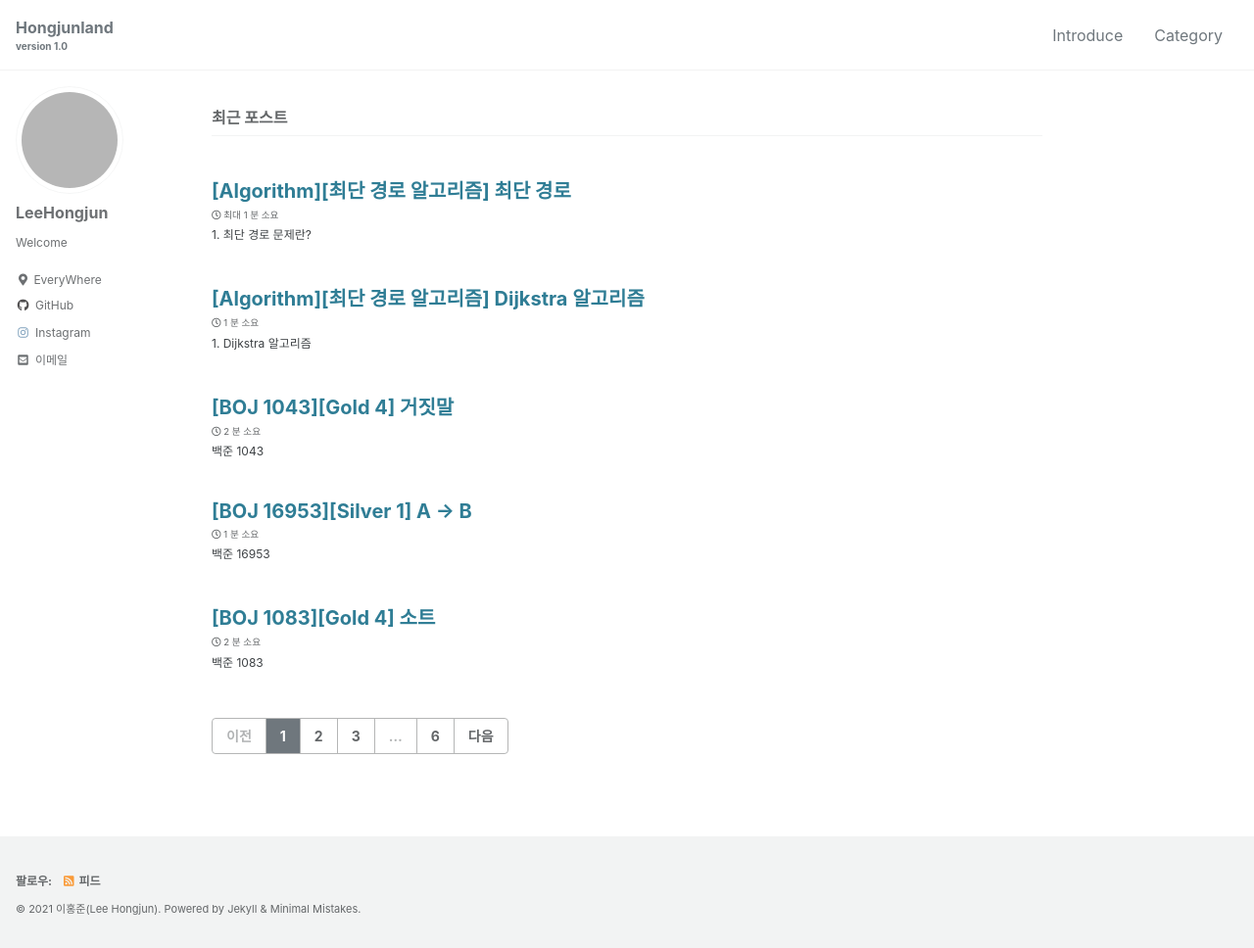
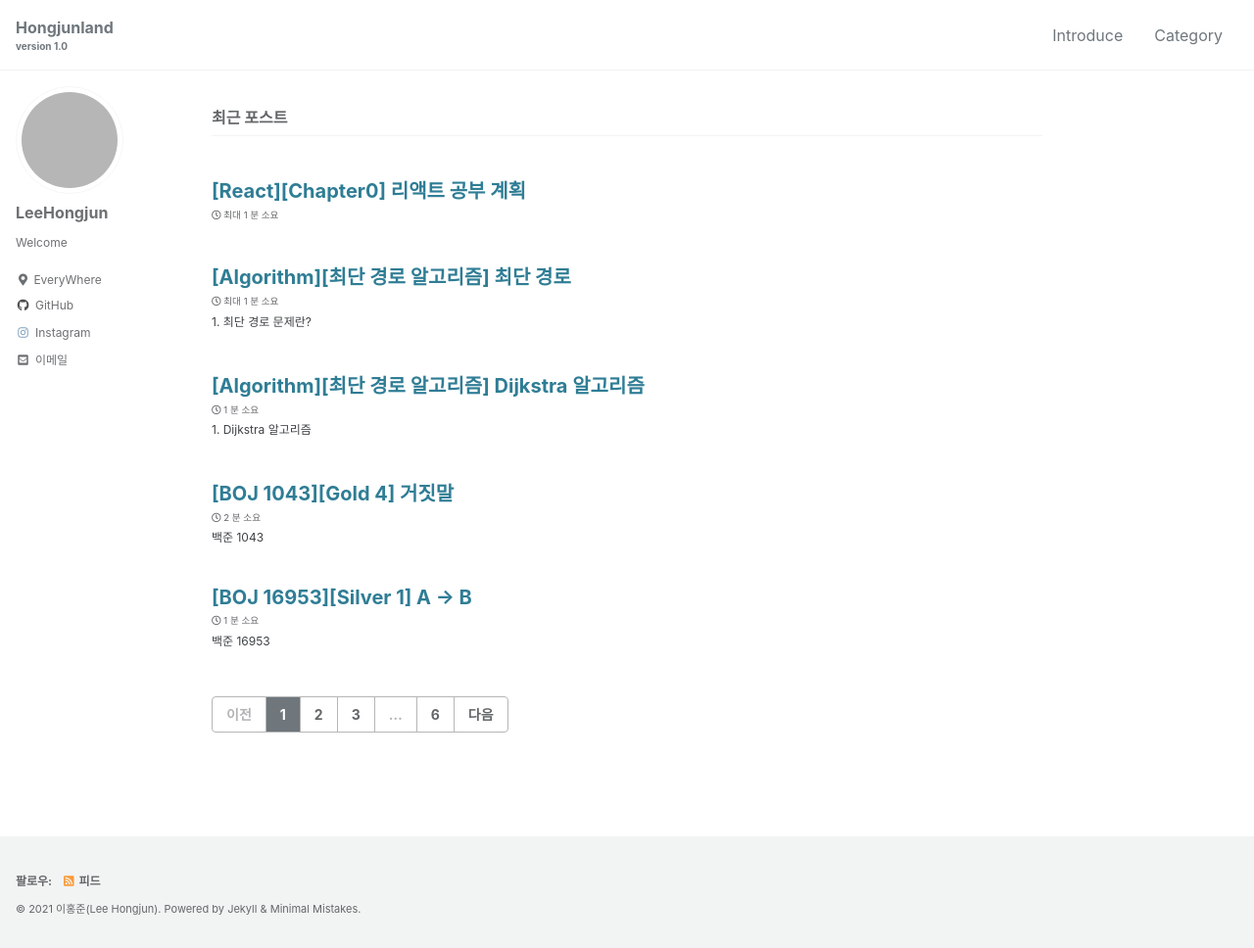
Before and after one commit to hongjunland/hongjunland.github.io, a Jekyll site: the page built from index.html, in a window 1280 px wide and 968 px high. Shown: the whole window at 98% size. Built offline with Jekyll 4.4.1, drawn with Linux system fonts in a browser that asks for light colours; cached includes are drawn as plain includes; the list of posts is cut into pages by our own code; grey boxes are pictures that could not be loaded.

Commit message:
post 2021-12-10-plan.md

```diff
--- a/_config.yml
+++ b/_config.yml
@@ -96,7 +96,7 @@ social:
 analytics:
   provider               : false # false (default), "google", "google-universal", "google-gtag", "custom"
   google:
-    tracking_id          :
+    tracking_id          : G-VJKYH4ME2Z
     anonymize_ip         : # true, false (default)
 
 
--- /dev/null
+++ b/_posts/react/2021-12-10-plan.md
@@ -0,0 +1,11 @@
+---
+title: "[React][Chapter0] 리액트 공부 계획"
+last_modified_at: "2021-12-10 21:10"
+categories:
+    - react
+tags:
+    - javascript
+    - typescript
+    - front-end
+    - react
+---
```
